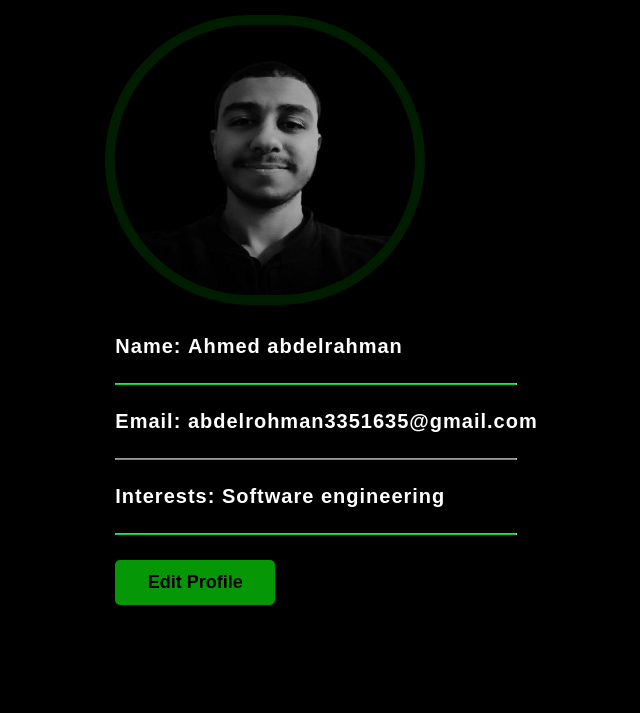
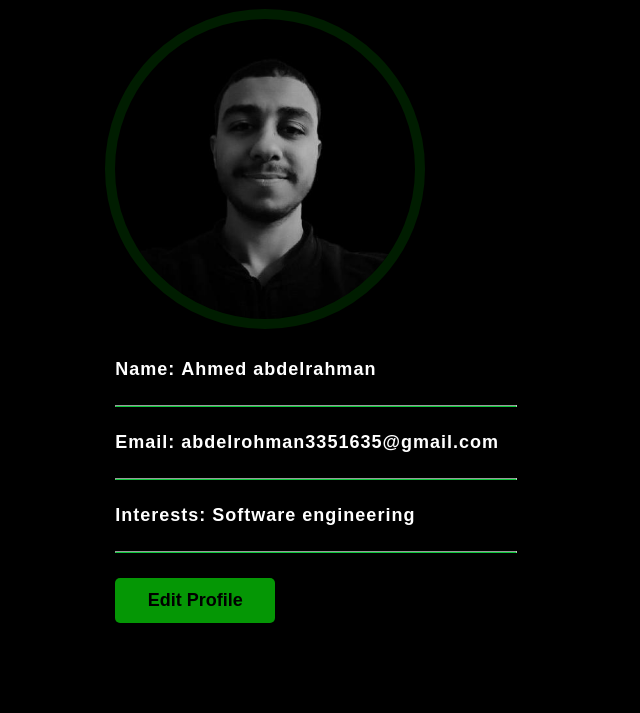
Before and after one commit to Ahmed-DotNetDev/Profile-Editing, a plain HTML site: page index.html in a window 1280 px wide. Shown: the part 87-800 px from the top of the page, without its empty margins (373-1013 px from the left). Drawn offline with Linux system fonts and the light colour scheme.

Commit message:
ADD some feature

```diff
--- a/style.scss
+++ b/style.scss
@@ -11,7 +11,7 @@ body {
     letter-spacing: 1px;
     background-color: $background-color_1;
     color: $color_1;
-    font-size: 20px;
+    font-size: 18px;
 }
 
 h1 {
@@ -24,10 +24,9 @@ h1 {
 
 img {
     width: 300px;
-    height: 270px;
     display: block;
     margin-bottom: 40px;
-    outline: 10px solid hsla(120, 98%, 44%, 0.129);
+    outline: 10px solid #03de0321;
     border-radius: 1000000px;
 
     &:hover {
```
Also changed, not shown: style.css, 1 other file.
